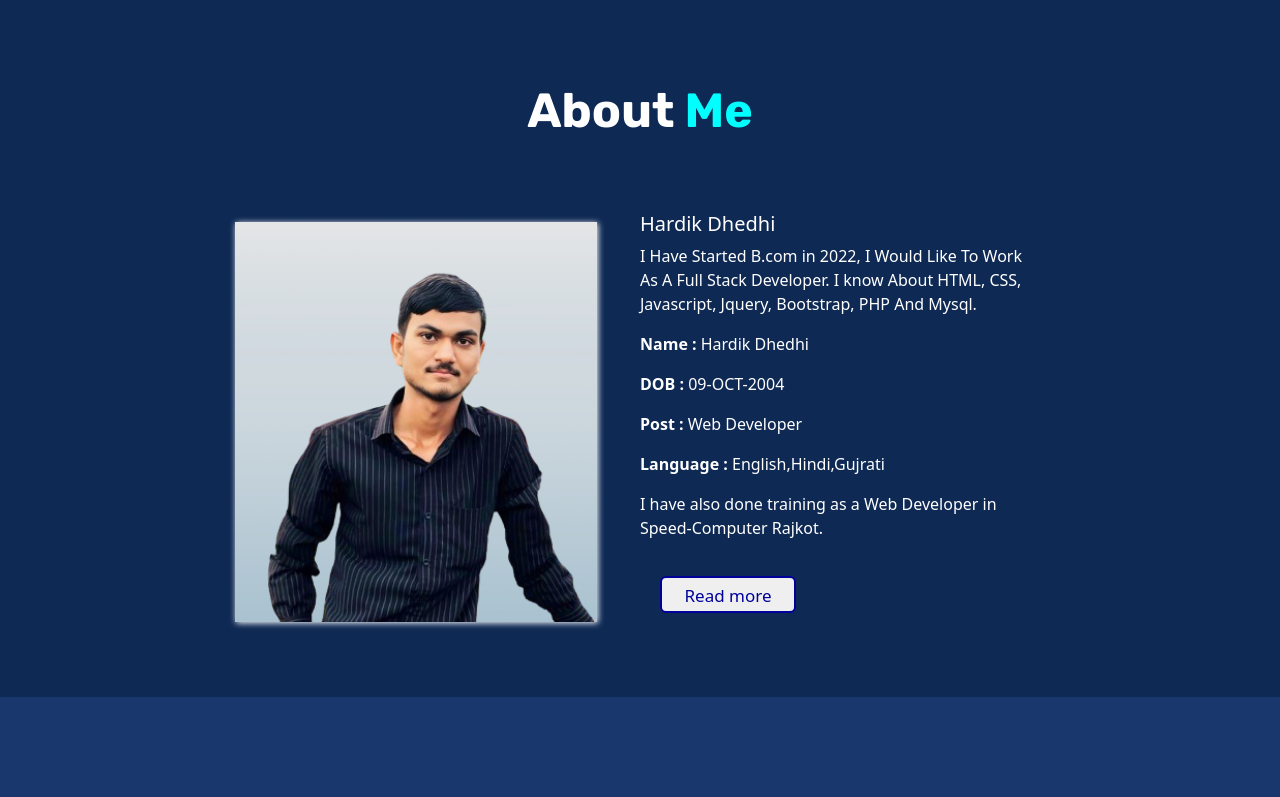
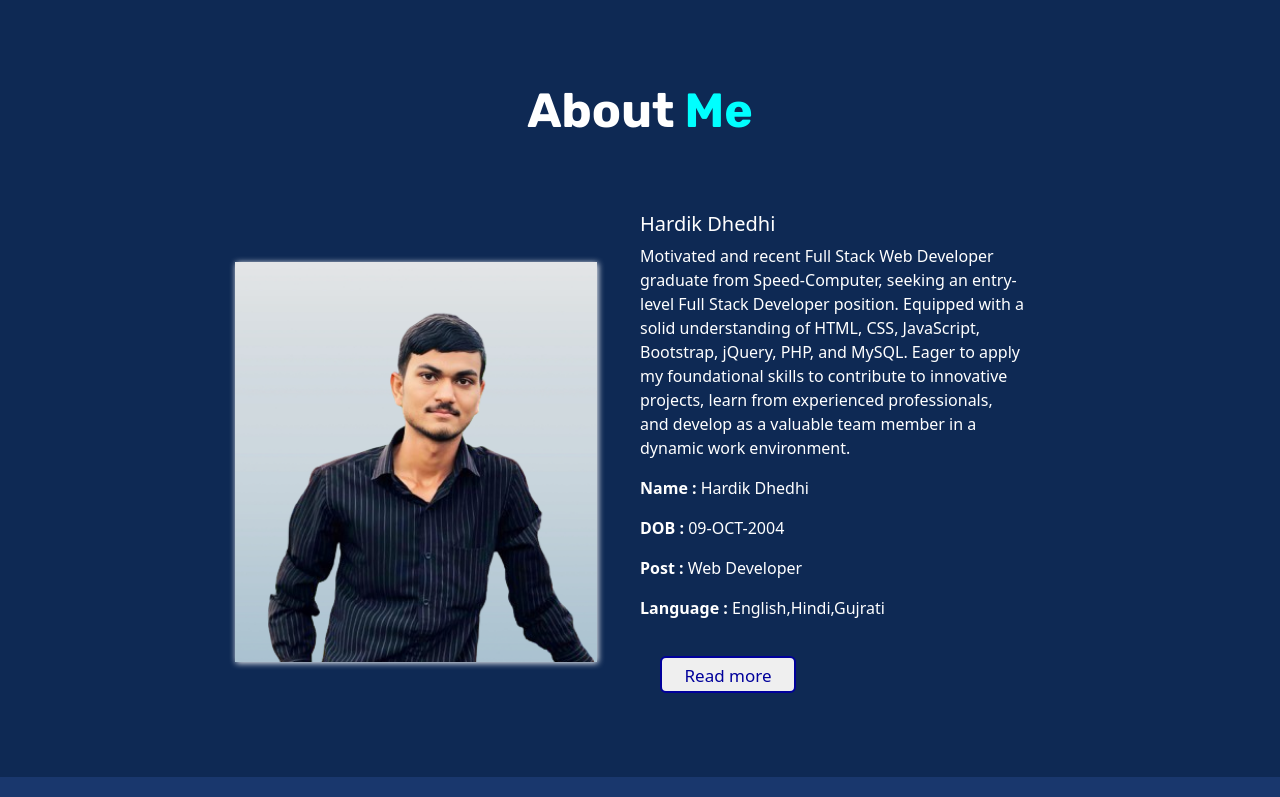
Before and after one commit to hardikdhedhi/hardikdhedhi11, a plain HTML site: page index.html in a window 1280 px wide. Shown: the part 806-1603 px from the top of the page. Drawn offline with nearby package versions, Linux system fonts and the light colour scheme; files whose address does not match are found by name.

Commit message:
Update index.html

```diff
--- a/index.html
+++ b/index.html
@@ -98,7 +98,7 @@
 
 
 
-            <a href="asset/hardik_dhedhi_CV.pdf"> <button class=" msg" id="pdf">Download CV </button></a>
+            <a href="asset/Hardik Dhedhi Resume.pdf"> <button class=" msg" id="pdf">Download CV </button></a>
         </div>
         <div class="profile-img" data-aos="fade-up" data-aos-duration="1500">
             <img src="asset/img/Picsart_24-08-15_10-28-49-908-removebg-preview.png" alt="">
@@ -114,15 +114,16 @@
             </div>
             <div class="about-contain" data-aos="fade-left" data-aos-duration="2000">
                 <h5>Hardik Dhedhi</h5>
-                <p>I Have Started B.com in 2022, I Would Like To Work As A Full Stack Developer. I know About
-                    HTML, CSS, Javascript, Jquery, Bootstrap, PHP And Mysql.</p>
+                <p>Motivated and recent Full Stack Web Developer graduate from Speed-Computer, seeking an entry-
+level Full Stack Developer position. Equipped with a solid understanding of HTML, CSS, JavaScript,
+Bootstrap, jQuery, PHP, and MySQL. Eager to apply my foundational skills to contribute to innovative
+projects, learn from experienced professionals, and develop as a valuable team member in a dynamic work
+environment.</p>
 
                 <p class="th"><b> Name : </b><span>Hardik Dhedhi</span></p>
                 <p class="th"><b> DOB : </b><span>09-OCT-2004</span></p>
                 <p class="th"><b> Post : </b><span>Web Developer</span></p>
                 <p class="th"><b> Language : </b><span>English,Hindi,Gujrati</span></p>
-
-                <p>I have also done training as a Web Developer in Speed-Computer Rajkot.</p>
                 <a href="#home" class="text-decoration-none"> <button class="msg">Read more
                     </button></a>
             </div>
```
